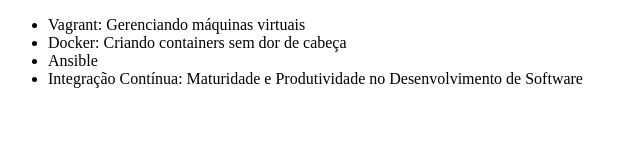
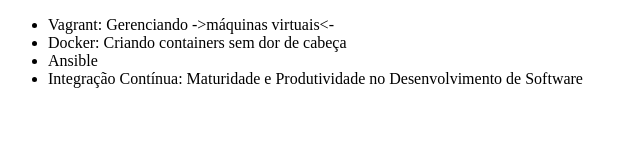
Before and after one commit to diegoMarks/cursoGit, a plain HTML site: page index.html in a window 1280 px wide. Shown: the full height of the page, 0-640 px from the left. Drawn offline with Linux system fonts and the light colour scheme.

Commit message:
Corrigindo curso de Vagrant

```diff
--- a/index.html
+++ b/index.html
@@ -6,7 +6,7 @@
 </head>
 <body>
     <ul>
-        <li>Vagrant: Gerenciando máquinas virtuais</li>
+        <li>Vagrant: Gerenciando ->máquinas virtuais<- </li>
         <li>Docker: Criando containers sem dor de cabeça</li>
         <li>Ansible</li>
         <li>Integração Contínua: Maturidade e Produtividade no Desenvolvimento de Software</li>
```
